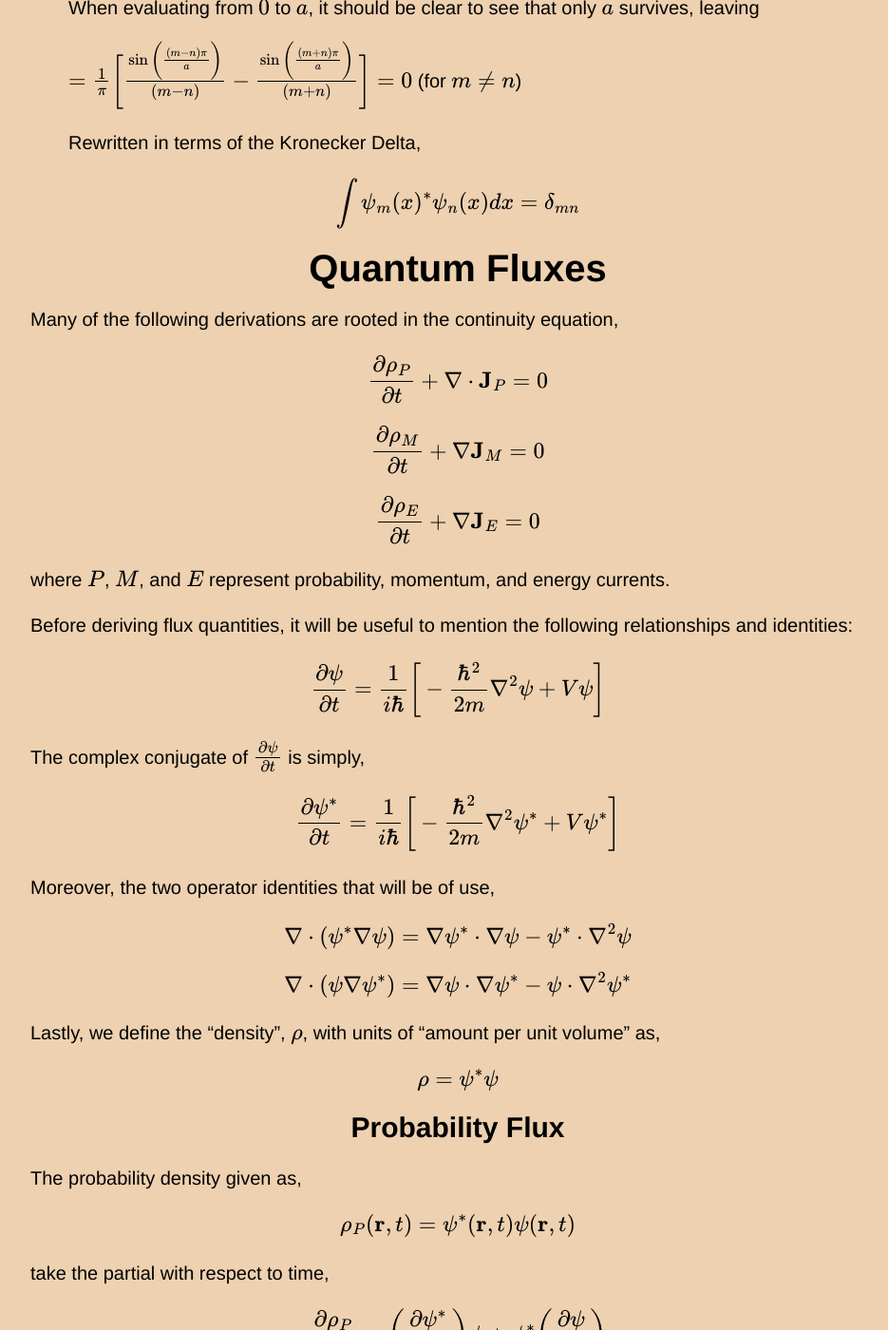
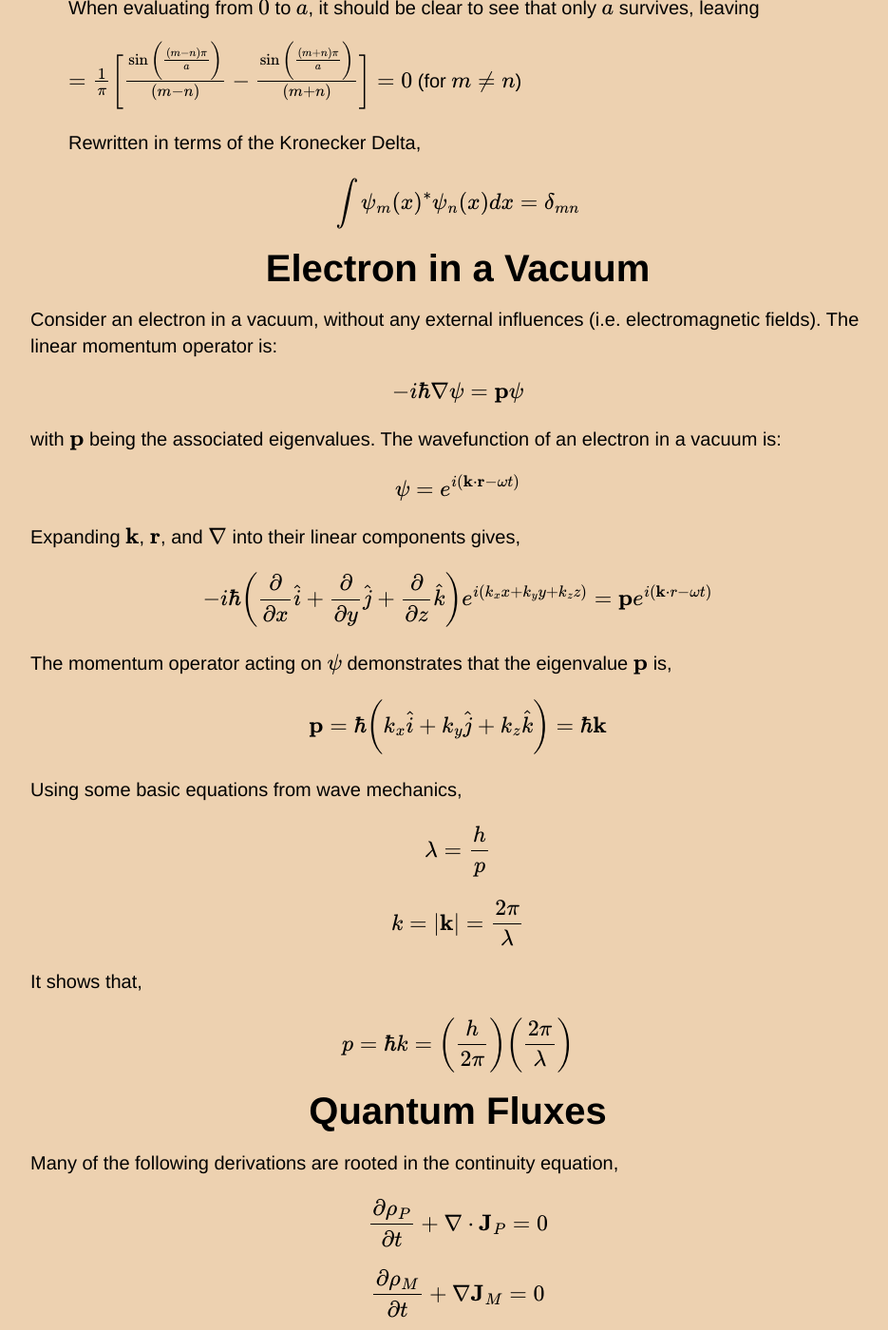
Before and after one commit to thaihangchung7/thaihangchung7.github.io, a Jekyll site: the page built from _classes/quantum.md, in a window 1280 px wide and 1400 px high, scrolled down 5172 px. Shown: the whole window at 95% size, without its empty margins (158-1093 px from the left). Built offline with Jekyll 4.4.1, drawn with Linux system fonts in a browser that asks for light colours; formulas are drawn with MathJax 3; some of the changed text lies outside the part shown.

Commit message:
fixed a few typos and added a few sentences

```diff
--- a/_classes/quantum.md
+++ b/_classes/quantum.md
@@ -69,7 +69,7 @@ $$
 
 The time indpendent Schrodinger equation can be set up using known conditions of the system.
 
-+ Outside the well, the probability of finding the particle equal to zero, in other words, the wavefunction is $$psi(x) = 0$$.
++ Outside the well, the probability of finding the particle equal to zero, in other words, the wavefunction is $$\Psi(x) = 0$$.
 
 + Inside the well, the potential is $$V=0$$
 
@@ -173,6 +173,37 @@ $$ \int \psi_{m} (x)^{*} \psi_{n}(x) dx =  \f{2}{a} \int_{0}^{a} \sin{\bigg( \f{
 > Rewritten in terms of the Kronecker Delta,
 
 > $$\int \psi_{m} (x)^{*} \psi_{n}(x) dx = \delta_{mn} $$
+
+# Electron in a Vacuum
+
+Consider an electron in a vacuum, without any external influences (i.e. electromagnetic fields). The linear momentum operator is:
+
+$$ - i \hbar \nabla \psi = \v{p} \psi $$
+
+with $$\v{p}$$ being the associated eigenvalues. The wavefunction of an electron in a vacuum is:
+
+$$ \psi = e^{i(\v{k}\cdot \v{r} - \omega t)} $$
+
+Expanding $$\v{k}$$, $$\v{r}$$, and $$\nabla$$ into their linear components gives,
+
+$$ - i \hbar \bigg( \f{\pd{}}{\pd{x}} \h{i} +  \f{\pd{}}{\pd{y}} \h{j} +  \f{\pd{}}{\pd{z}} \h{k}  \bigg) e^{i (k_{x}x + k_{y} y + k_{z} z)} = \v{p} e^{i(\v{k} \cdot {r} - \omega t)} $$
+
+The momentum operator acting on $$\psi$$ demonstrates that the eigenvalue $$\v{p}$$ is,
+
+$$\v{p} = \hbar \bigg( k_{x} \h{i} + k_{y} \h{j} + k_{z} \h{k} \bigg) = \hbar \v{k} $$
+
+Using some basic equations from wave mechanics,
+
+$$\lambda = \f{h}{p} $$
+
+$$ k = | \v{k} | = \f{2\pi}{\lambda} $$
+
+It shows that,
+
+$$ p = \hbar k = \bigg(\f{h}{2\pi} \bigg) \bigg(\f{2\pi}{\lambda} \bigg) $$
+
+
+
 
 # Quantum Fluxes
 
```
